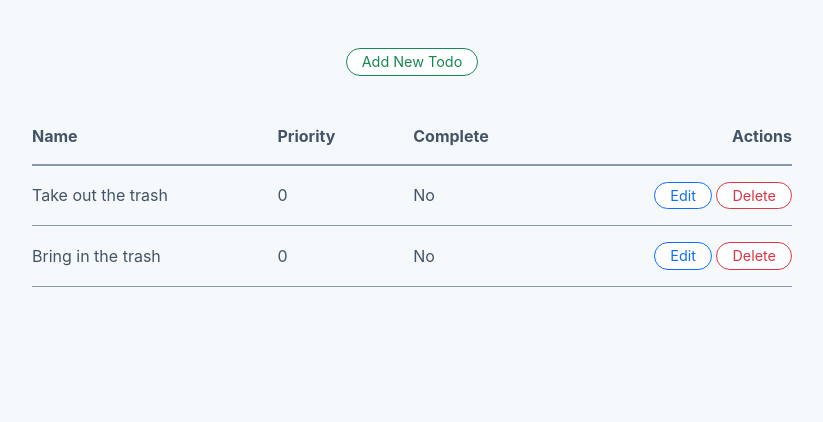
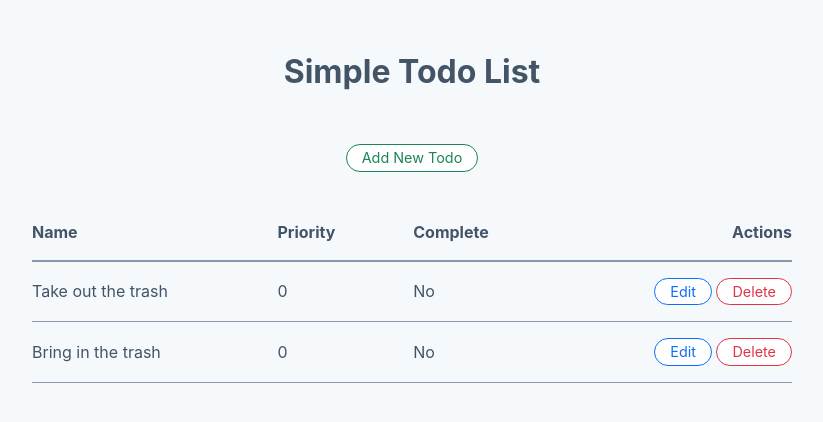
Before and after one commit to solidmedium/todo, a website: page dist/index.html in a window 1280 px wide. Shown: the whole page, without its empty margins (228-1051 px from the left). Drawn offline with Linux system fonts and the light colour scheme.

Commit message:
add main heading to index

```diff
--- a/dist/index.html
+++ b/dist/index.html
@@ -7,7 +7,11 @@
     <link rel="stylesheet" type="text/css" href="css/theme.css">
   </head>
   <body>
+    <div class="container text-center">
+      <h1>Simple Todo List</h1>
+    </div>
     <div class="container" id="app-mount-point"></div>
+    <div class="container" id="modal-mount-point"></div>
     <script src="js/index.js"></script>
   </body>
 </html>
```
